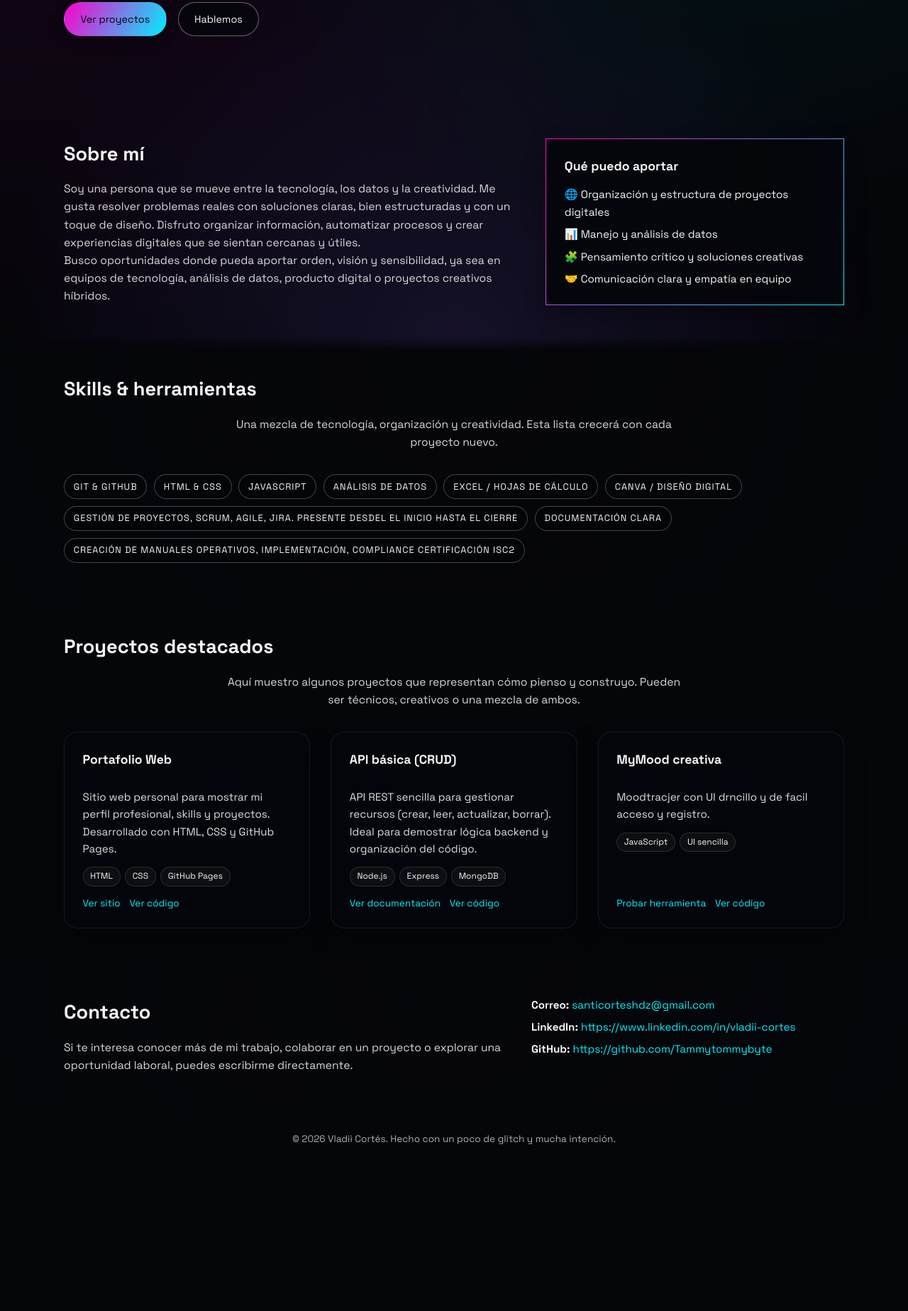
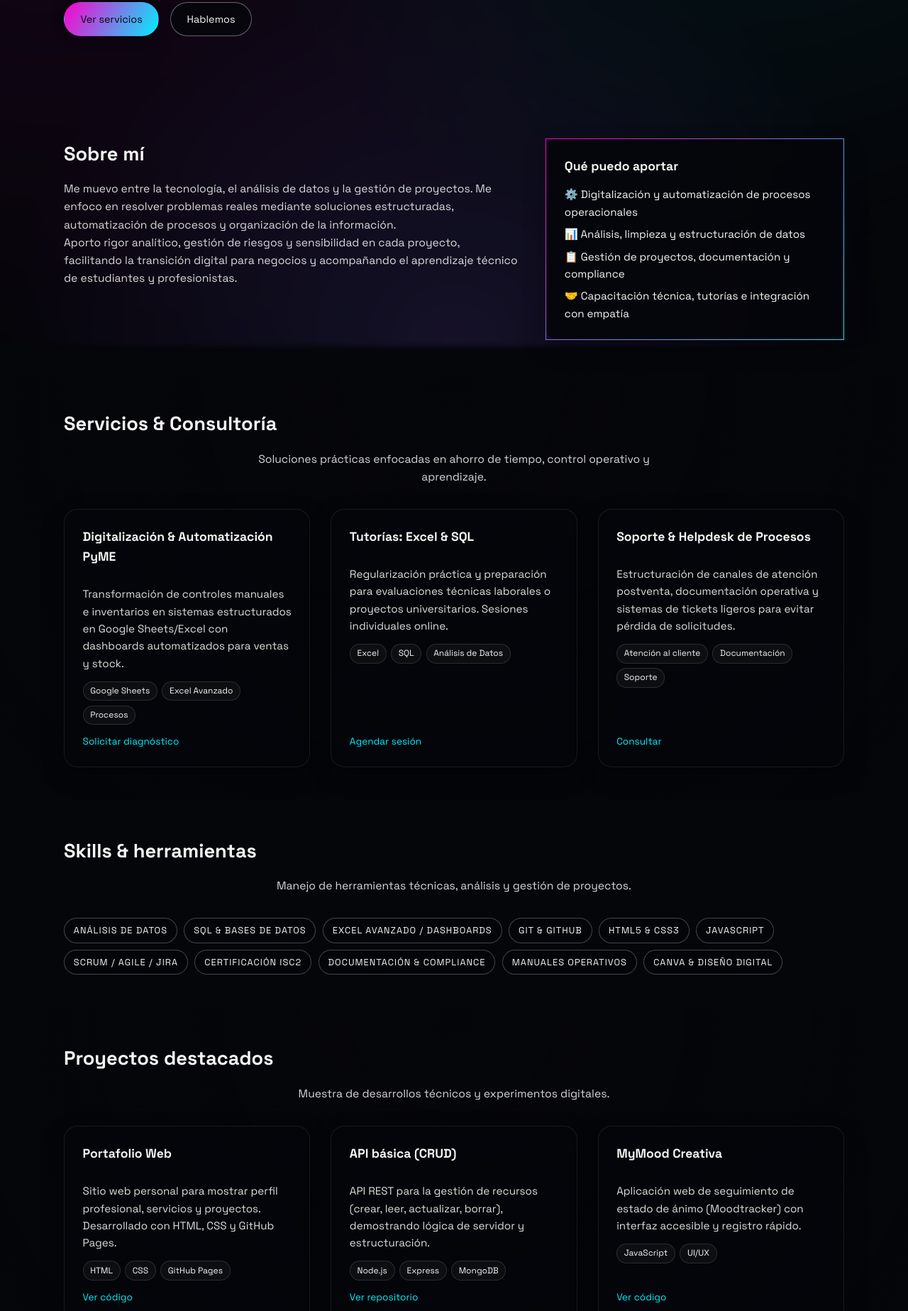
Before and after one commit to Tammytommybyte/Tammytommybyte.github.io, a plain HTML site: page index.html in a window 1280 px wide. Shown: the part 362-2209 px from the top of the page at 71% size. Before the commit the page ends 2018 px from the top, so only its background shows below. Drawn offline with Linux system fonts and the light colour scheme.

Commit message:
Revise portfolio content and structure
Updated the title and description meta tags, modified navigation links, and improved content clarity throughout the portfolio. Added a new services section detailing offerings and refined project descriptions.

```diff
--- a/index.html
+++ b/index.html
@@ -2,11 +2,11 @@
 <html lang="es">
 <head>
   <meta charset="UTF-8" />
-  <title>Vladii Cortés — Portafolio</title>
+  <title>Vladii Cortés — Tecnología, Datos & Consultoría</title>
   <meta name="viewport" content="width=device-width, initial-scale=1.0" />
-  <meta name="description" content="Portafolio de Vladii Cortés — tecnología, datos y creatividad." />
+  <meta name="description" content="Portafolio de Vladii Cortés — Análisis de datos, consultoría en digitalización PyME y desarrollo de proyectos." />
 
-  <!-- Fuente Google (opcional, pero la deja más bonita) -->
+  <!-- Fuente Google Space Grotesk -->
   <link rel="preconnect" href="https://fonts.googleapis.com">
   <link rel="preconnect" href="https://fonts.gstatic.com" crossorigin>
   <link href="https://fonts.googleapis.com/css2?family=Space+Grotesk:wght@300;400;500;700&display=swap" rel="stylesheet">
@@ -22,23 +22,22 @@
         <div class="logo-mark">VC</div>
         <ul class="nav-links">
           <li><a href="#sobre-mi">Sobre mí</a></li>
+          <li><a href="#servicios">Servicios</a></li>
+          <li><a href="#skills">Skills</a></li>
           <li><a href="#proyectos">Proyectos</a></li>
-          <li><a href="#skills">Skills</a></li>
           <li><a href="#contacto">Contacto</a></li>
         </ul>
       </nav>
 
       <section class="hero">
-        <p class="hero-tag glitch-text">tecnología · datos · creatividad</p>
-        <h1 class="hero-title">
-          Vladii Cortés
-        </h1>
+        <p class="hero-tag glitch-text">tecnología · datos · consultoría · creatividad</p>
+        <h1 class="hero-title">Vladii Cortés</h1>
         <p class="hero-subtitle">
-          Especialista en tecnología, análisis de datos y proyectos digitales con corazón creativo.
-          Construyo soluciones simples, claras y humanas.
+          Especialista en tecnología, análisis de datos y digitalización de procesos.
+          Ayudo a empresas, comercios y estudiantes a estructurar soluciones claras, eficientes y humanas.
         </p>
         <div class="hero-actions">
-          <a href="#proyectos" class="btn primary">Ver proyectos</a>
+          <a href="#servicios" class="btn primary">Ver servicios</a>
           <a href="#contacto" class="btn ghost">Hablemos</a>
         </div>
       </section>
@@ -46,66 +45,123 @@
   </header>
 
   <main>
-    <!-- SOBRE MI -->
+    <!-- SOBRE MÍ -->
     <section id="sobre-mi" class="section">
       <div class="container section-grid">
         <div>
           <h2 class="section-title">Sobre mí</h2>
           <p class="section-text">
-            Soy una persona que se mueve entre la tecnología, los datos y la creatividad.
-            Me gusta resolver problemas reales con soluciones claras, bien estructuradas
-            y con un toque de diseño. Disfruto organizar información, automatizar procesos
-            y crear experiencias digitales que se sientan cercanas y útiles.
+            Me muevo entre la tecnología, el análisis de datos y la gestión de proyectos.
+            Me enfoco en resolver problemas reales mediante soluciones estructuradas,
+            automatización de procesos y organización de la información.
           </p>
           <p class="section-text">
-            Busco oportunidades donde pueda aportar orden, visión y sensibilidad,
-            ya sea en equipos de tecnología, análisis de datos, producto digital o
-            proyectos creativos híbridos.
+            Aporto rigor analítico, gestión de riesgos y sensibilidad en cada proyecto,
+            facilitando la transición digital para negocios y acompañando el aprendizaje técnico de estudiantes y profesionistas.
           </p>
         </div>
         <div class="card highlighted">
           <h3 class="card-title">Qué puedo aportar</h3>
           <ul class="card-list">
-            <li>🌐 Organización y estructura de proyectos digitales</li>
-            <li>📊 Manejo y análisis de datos</li>
-            <li>🧩 Pensamiento crítico y soluciones creativas</li>
-            <li>🤝 Comunicación clara y empatía en equipo</li>
+            <li>⚙️ Digitalización y automatización de procesos operacionales</li>
+            <li>📊 Análisis, limpieza y estructuración de datos</li>
+            <li>📋 Gestión de proyectos, documentación y compliance</li>
+            <li>🤝 Capacitación técnica, tutorías e integración con empatía</li>
           </ul>
         </div>
       </div>
     </section>
 
+    <!-- SERVICIOS -->
+    <section id="servicios" class="section section-alt">
+      <div class="container">
+        <h2 class="section-title">Servicios & Consultoría</h2>
+        <p class="section-text center">
+          Soluciones prácticas enfocadas en ahorro de tiempo, control operativo y aprendizaje.
+        </p>
+
+        <div class="projects-grid">
+          <!-- Servicio 1 -->
+          <article class="card project-card">
+            <h3 class="card-title">Digitalización & Automatización PyME</h3>
+            <p class="card-text">
+              Transformación de controles manuales e inventarios en sistemas estructurados en Google Sheets/Excel con dashboards automatizados para ventas y stock.
+            </p>
+            <div class="project-meta">
+              <span class="pill">Google Sheets</span>
+              <span class="pill">Excel Avanzado</span>
+              <span class="pill">Procesos</span>
+            </div>
+            <div class="project-links">
+              <a href="#contacto">Solicitar diagnóstico</a>
+            </div>
+          </article>
+
+          <!-- Servicio 2 -->
+          <article class="card project-card">
+            <h3 class="card-title">Tutorías: Excel & SQL</h3>
+            <p class="card-text">
+              Regularización práctica y preparación para evaluaciones técnicas laborales o proyectos universitarios. Sesiones individuales online.
+            </p>
+            <div class="project-meta">
+              <span class="pill">Excel</span>
+              <span class="pill">SQL</span>
+              <span class="pill">Análisis de Datos</span>
+            </div>
+            <div class="project-links">
+              <a href="#contacto">Agendar sesión</a>
+            </div>
+          </article>
+
+          <!-- Servicio 3 -->
+          <article class="card project-card">
+            <h3 class="card-title">Soporte & Helpdesk de Procesos</h3>
+            <p class="card-text">
+              Estructuración de canales de atención postventa, documentación operativa y sistemas de tickets ligeros para evitar pérdida de solicitudes.
+            </p>
+            <div class="project-meta">
+              <span class="pill">Atención al cliente</span>
+              <span class="pill">Documentación</span>
+              <span class="pill">Soporte</span>
+            </div>
+            <div class="project-links">
+              <a href="#contacto">Consultar</a>
+            </div>
+          </article>
+        </div>
+      </div>
+    </section>
+
     <!-- SKILLS -->
-    <section id="skills" class="section section-alt">
+    <section id="skills" class="section">
       <div class="container">
         <h2 class="section-title">Skills & herramientas</h2>
         <p class="section-text center">
-          Una mezcla de tecnología, organización y creatividad.
-          Esta lista crecerá con cada proyecto nuevo.
+          Manejo de herramientas técnicas, análisis y gestión de proyectos.
         </p>
 
         <div class="tags-grid">
+          <span class="tag">Análisis de Datos</span>
+          <span class="tag">SQL & Bases de Datos</span>
+          <span class="tag">Excel Avanzado / Dashboards</span>
           <span class="tag">Git & GitHub</span>
-          <span class="tag">HTML & CSS</span>
-          <span class="tag">JavaScript </span>
-          <span class="tag">Análisis de datos</span>
-          <span class="tag">Excel / Hojas de cálculo</span>
-          <span class="tag">Canva / Diseño digital</span>
-          <span class="tag">Gestión de proyectos, SCRUM, AGILE, JIRA. Presente desdel el inicio hasta el cierre</span>
-          <span class="tag">Documentación clara</span>
-          <spam class="tag"> Creación de manuales operativos, implementación, compliance
-          Certificación ISC2</spam>
+          <span class="tag">HTML5 & CSS3</span>
+          <span class="tag">JavaScript</span>
+          <span class="tag">SCRUM / Agile / Jira</span>
+          <span class="tag">Certificación ISC2</span>
+          <span class="tag">Documentación & Compliance</span>
+          <span class="tag">Manuales Operativos</span>
+          <span class="tag">Canva & Diseño Digital</span>
         </div>
       </div>
     </section>
 
     <!-- PROYECTOS -->
-    <section id="proyectos" class="section">
+    <section id="proyectos" class="section section-alt">
       <div class="container">
         <h2 class="section-title">Proyectos destacados</h2>
         <p class="section-text center">
-          Aquí muestro algunos proyectos que representan cómo pienso y construyo.
-          Pueden ser técnicos, creativos o una mezcla de ambos.
+          Muestra de desarrollos técnicos y experimentos digitales.
         </p>
 
         <div class="projects-grid">
@@ -113,8 +169,7 @@
           <article class="card project-card">
             <h3 class="card-title">Portafolio Web</h3>
             <p class="card-text">
-              Sitio web personal para mostrar mi perfil profesional, skills y proyectos.
-              Desarrollado con HTML, CSS y GitHub Pages.
+              Sitio web personal para mostrar perfil profesional, servicios y proyectos. Desarrollado con HTML, CSS y GitHub Pages.
             </p>
             <div class="project-meta">
               <span class="pill">HTML</span>
@@ -122,9 +177,7 @@
               <span class="pill">GitHub Pages</span>
             </div>
             <div class="project-links">
-              <!-- Reemplaza # con tus links reales -->
-              <a href="#" target="_blank" rel="noopener noreferrer">Ver sitio</a>
-              <a href="#" target="_blank" rel="noopener noreferrer">Ver código</a>
+              <a href="https://github.com/Tammytommybyte" target="_blank" rel="noopener noreferrer">Ver código</a>
             </div>
           </article>
 
@@ -132,8 +185,7 @@
           <article class="card project-card">
             <h3 class="card-title">API básica (CRUD)</h3>
             <p class="card-text">
-              API REST sencilla para gestionar recursos (crear, leer, actualizar, borrar).
-              Ideal para demostrar lógica backend y organización del código.
+              API REST para la gestión de recursos (crear, leer, actualizar, borrar), demostrando lógica de servidor y estructuración.
             </p>
             <div class="project-meta">
               <span class="pill">Node.js</span>
@@ -141,24 +193,22 @@
               <span class="pill">MongoDB</span>
             </div>
             <div class="project-links">
-              <a href="#" target="_blank" rel="noopener noreferrer">Ver documentación</a>
-              <a href="#" target="_blank" rel="noopener noreferrer">Ver código</a>
+              <a href="https://github.com/Tammytommybyte" target="_blank" rel="noopener noreferrer">Ver repositorio</a>
             </div>
           </article>
 
           <!-- Proyecto 3 -->
           <article class="card project-card">
-            <h3 class="card-title">MyMood creativa</h3>
+            <h3 class="card-title">MyMood Creativa</h3>
             <p class="card-text">
-              Moodtracjer con UI drncillo y de facil acceso y registro.
+              Aplicación web de seguimiento de estado de ánimo (Moodtracker) con interfaz accesible y registro rápido.
             </p>
             <div class="project-meta">
               <span class="pill">JavaScript</span>
-              <span class="pill">UI sencilla</span>
+              <span class="pill">UI/UX</span>
             </div>
             <div class="project-links">
-              <a href="#" target="_blank" rel="noopener noreferrer">Probar herramienta</a>
-              <a href="#" target="_blank" rel="noopener noreferrer">Ver código</a>
+              <a href="https://github.com/Tammytommybyte" target="_blank" rel="noopener noreferrer">Ver código</a>
             </div>
           </article>
         </div>
@@ -166,19 +216,18 @@
     </section>
 
     <!-- CONTACTO -->
-    <section id="contacto" class="section section-alt">
+    <section id="contacto" class="section">
       <div class="container contact-block">
         <div>
           <h2 class="section-title">Contacto</h2>
           <p class="section-text">
-            Si te interesa conocer más de mi trabajo, colaborar en un proyecto
-            o explorar una oportunidad laboral, puedes escribirme directamente.
+            ¿Interesado en una consultoría para tu negocio, una sesión de tutoría o colaborar en un proyecto técnico? Escríbeme directamente.
           </p>
         </div>
         <div class="contact-info">
-          <p><strong>Correo:</strong> <a href="mailto:tucorreo@example.com">santicorteshdz@gmail.com</a></p>
-          <p><strong>LinkedIn:</strong> <a href="https://linkedin.com/in/tu-usuario" target="_blank" rel="noopener noreferrer">https://www.linkedin.com/in/vladii-cortes</a></p>
-          <p><strong>GitHub:</strong> <a href="https://github.com/tu-usuario" target="_blank" rel="noopener noreferrer">https://github.com/Tammytommybyte</a></p>
+          <p><strong>Correo:</strong> <a href="mailto:santicorteshdz@gmail.com">santicorteshdz@gmail.com</a></p>
+          <p><strong>LinkedIn:</strong> <a href="https://www.linkedin.com/in/vladii-cortes" target="_blank" rel="noopener noreferrer">linkedin.com/in/vladii-cortes</a></p>
+          <p><strong>GitHub:</strong> <a href="https://github.com/Tammytommybyte" target="_blank" rel="noopener noreferrer">github.com/Tammytommybyte</a></p>
         </div>
       </div>
     </section>
@@ -186,12 +235,11 @@
 
   <footer class="site-footer">
     <div class="container footer-inner">
-      <p>© <span id="year"></span> Vladii Cortés. Hecho con un poco de glitch y mucha intención.</p>
+      <p>© <span id="year"></span> Vladii Cortés. Hecho con intención y diseño funcional.</p>
     </div>
   </footer>
 
   <script>
-    // Año automático en el footer
     document.getElementById('year').textContent = new Date().getFullYear();
   </script>
 </body>
```
